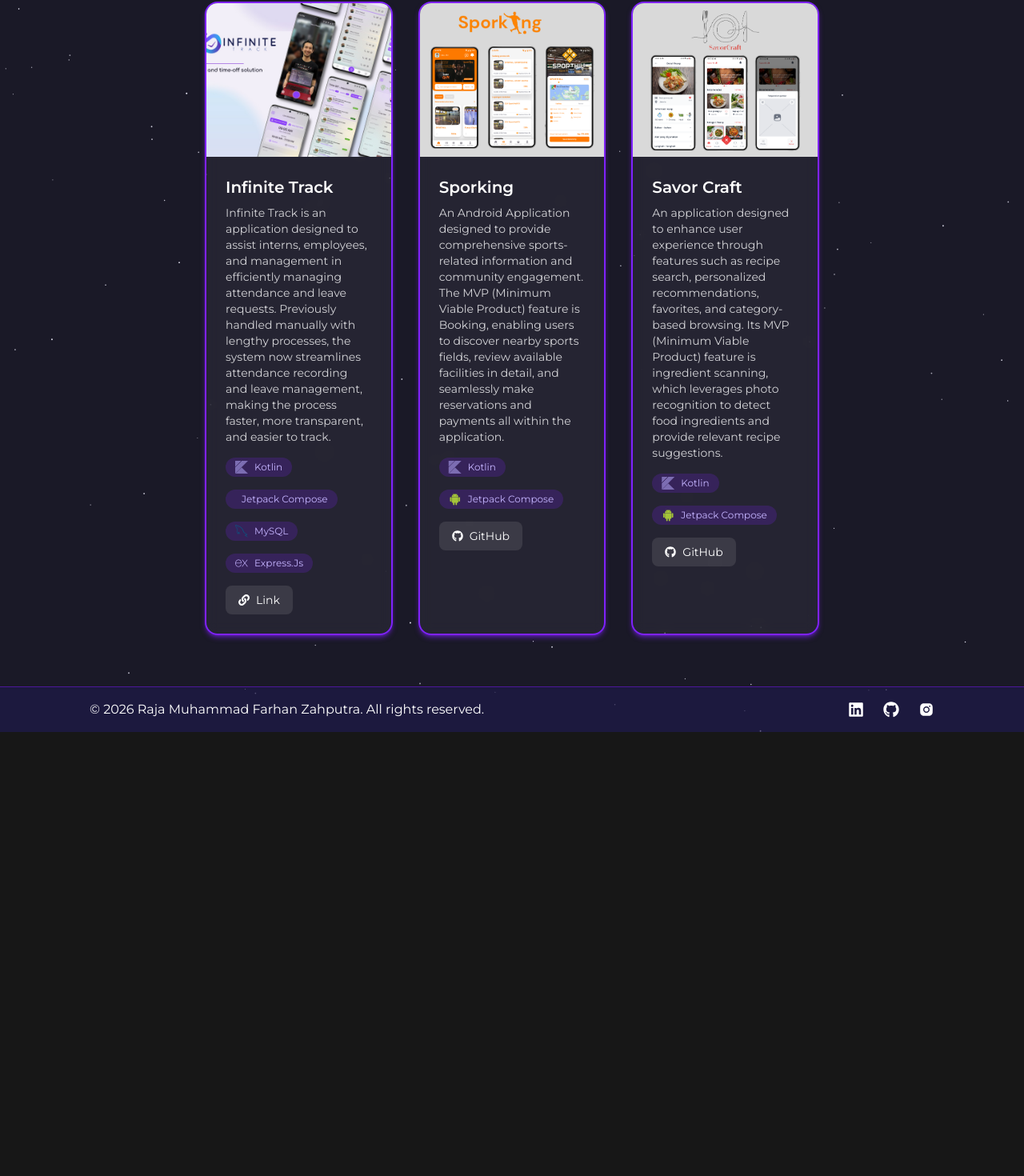
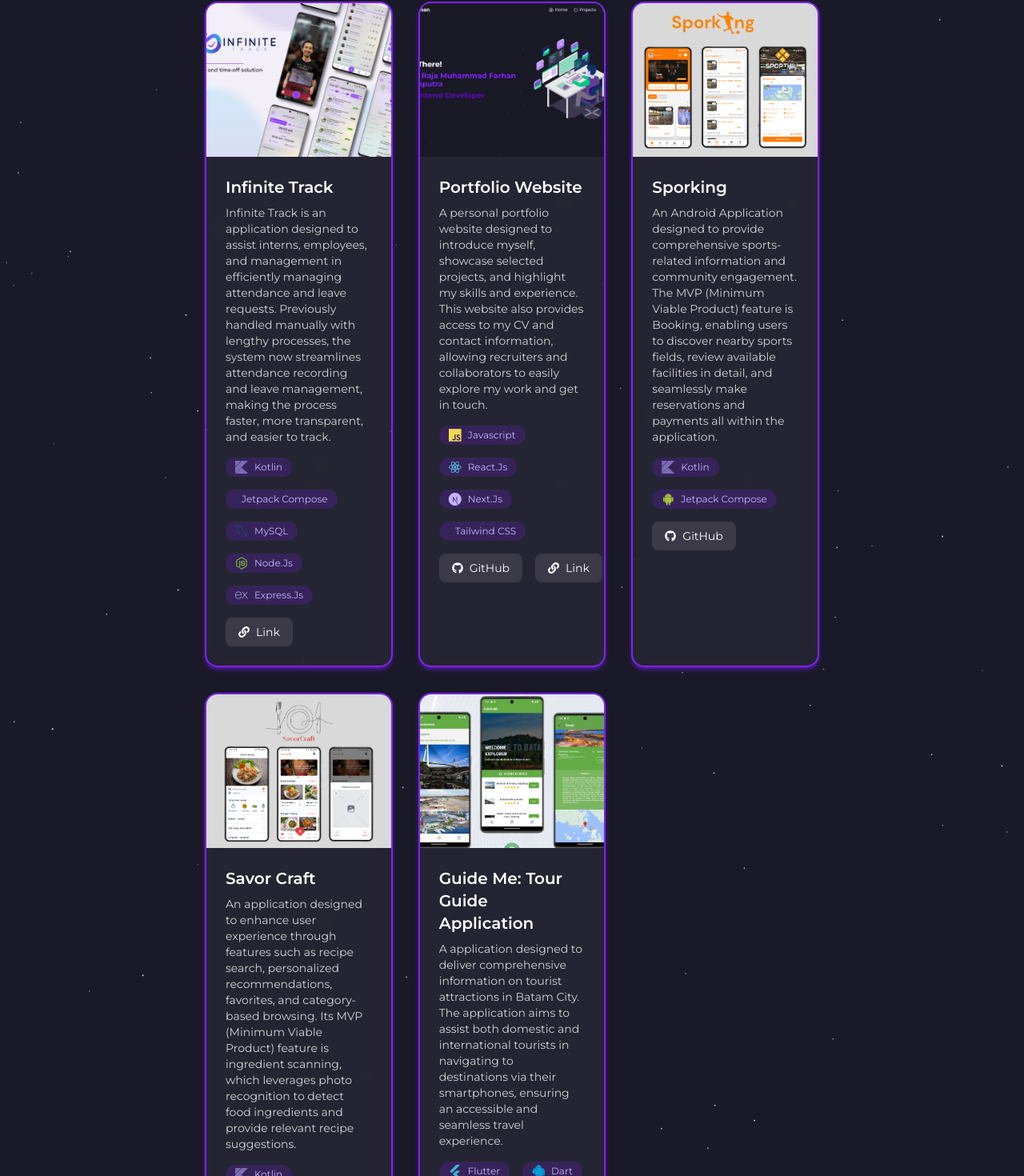
Before and after one commit to RajaFarhann/Portfolio-Website, a Next.js app: page /projects in a window 1280 px wide. Shown: the part 262-1732 px from the top of the page at 80% size. Before the commit the page ends 1177 px from the top, so only its background shows below. Built offline with nearby package versions, Linux system fonts and the light colour scheme.

Commit message:
chore: Add project data and image

```diff
--- a/src/components/projects/projectsData.js
+++ b/src/components/projects/projectsData.js
@@ -7,11 +7,26 @@ export const projects = [
       { name: "Kotlin", icon: "devicon-kotlin-plain colored" },
       { name: "Jetpack Compose", icon: "devicon-jetpackcompose-plain colored" },
       { name: "MySQL", icon: "devicon-mysql-plain colored" },
+      { name: "Node.Js", icon: "devicon-nodejs-plain colored" },
       { name: "Express.Js", icon: "devicon-express-original" },
     ],
     image: "/projects/InfiniteTrack.jpg",
     github: "",
     link: "https://exhibition-infinite-learning.super.site/1624fb0d7d0a8061a9a6cf20feb151b6",
+  },
+  {
+    title: "Portfolio Website",
+    description:
+      "A personal portfolio website designed to introduce myself, showcase selected projects, and highlight my skills and experience. This website also provides access to my CV and contact information, allowing recruiters and collaborators to easily explore my work and get in touch.",
+    tech: [
+      { name: "Javascript", icon: "devicon-javascript-plain colored" },
+      { name: "React.Js", icon: "devicon-react-original colored" },
+      { name: "Next.Js", icon: "devicon-nextjs-plain" },
+      { name: "Tailwind CSS", icon: "devicon-tailwindcss-original colored" },
+    ],
+    image: "/projects/WebsitePortfolio.png",
+    github: "https://github.com/RajaFarhann/Portfolio-Website",
+    link: "https://rajafarhan.vercel.app/",
   },
   {
     title: "Sporking",
@@ -37,4 +52,17 @@ export const projects = [
     github: "https://github.com/Wirasena-IL/SavorCraft",
     link: "",
   },
+  {
+    title: "Guide Me: Tour Guide Application",
+    description:
+      "A application designed to deliver comprehensive information on tourist attractions in Batam City. The application aims to assist both domestic and international tourists in navigating to destinations via their smartphones, ensuring an accessible and seamless travel experience.",
+    tech: [
+      { name: "Flutter", icon: "devicon-flutter-plain colored" },
+      { name: "Dart", icon: "devicon-dart-plain colored" },
+      { name: "MySQL", icon: "devicon-mysql-plain colored" },
+    ],
+    image: "/projects/GuideMe.png",
+    github: "",
+    link: "",
+  },
 ]
```
Also changed, not shown: public/projects/GuideMe.png (added), public/projects/WebsitePortfolio.png (added).
